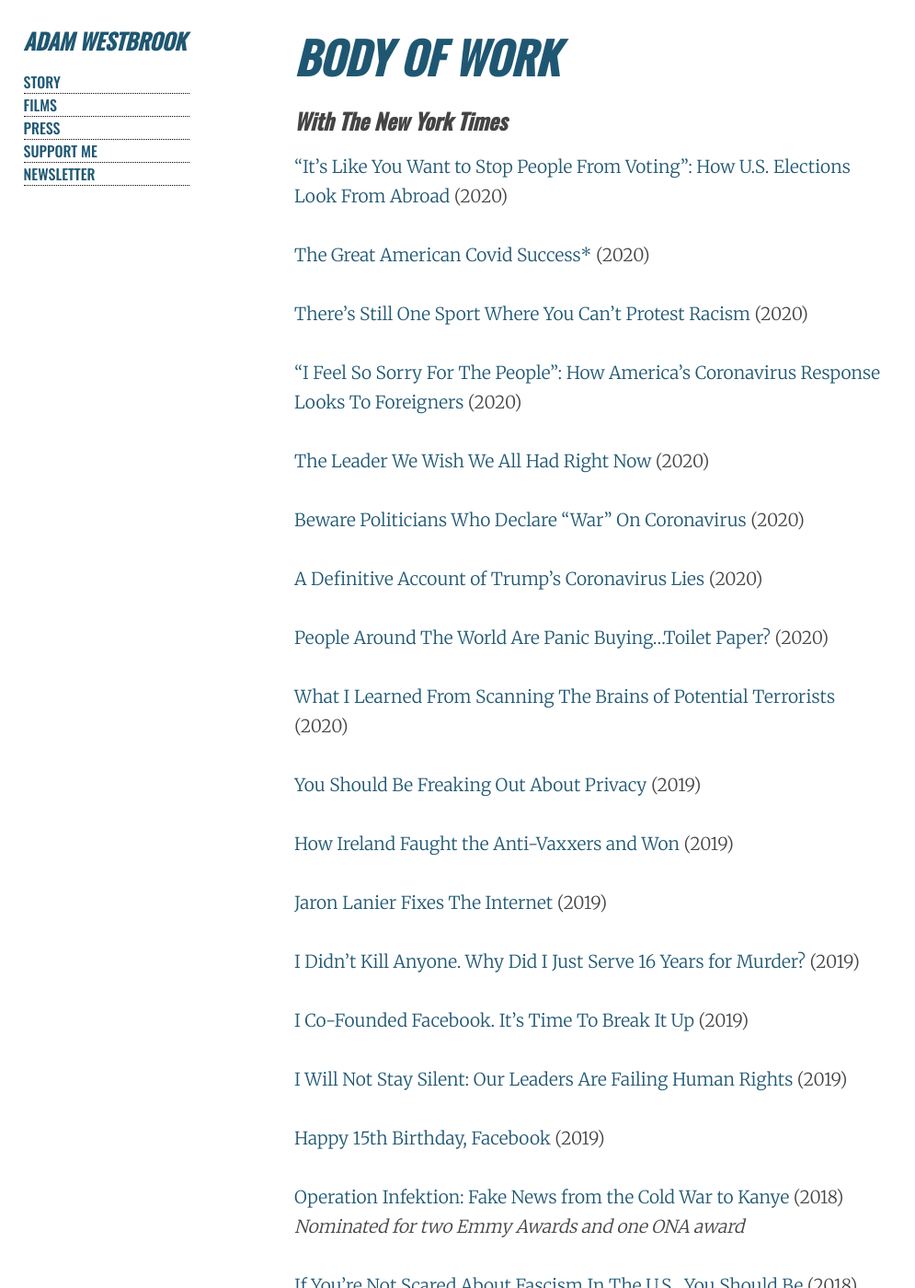
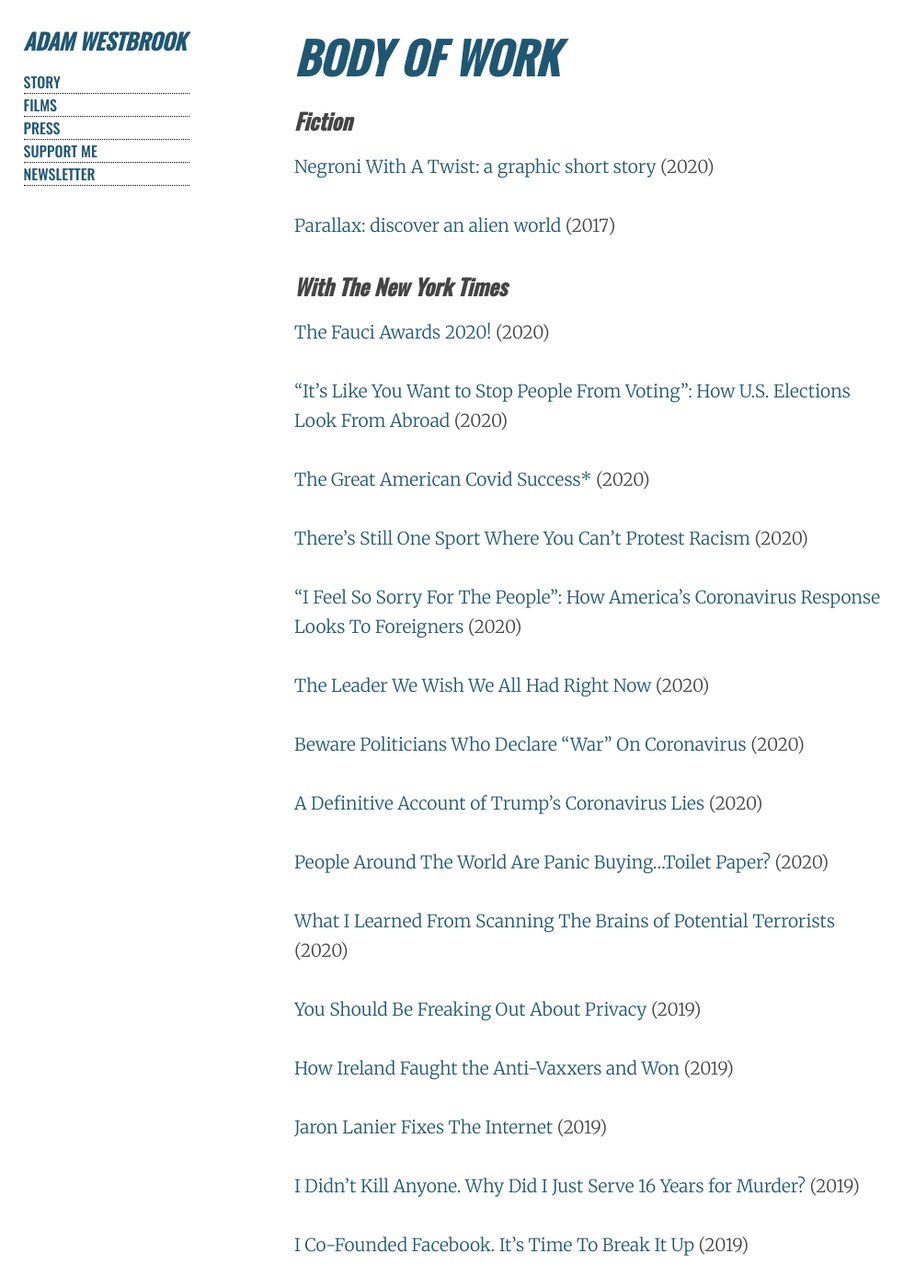
Before and after one commit to AdamWestbrook/adamwestbrook.github.io, a Jekyll site: the page built from films.md, in a window 1280 px wide and 1400 px high. Shown: the whole window at 92% size, without its empty margins (0-995 px from the left). Built offline with Jekyll 4.4.1, drawn with Linux system fonts in a browser that asks for light colours; some of the changed text lies outside the part shown.

Commit message:
Added new films, rearranged order

```diff
--- a/films.md
+++ b/films.md
@@ -1,12 +1,18 @@
 ---
 layout: page
-title: Adam Westbrook - films
+title: Adam Westbrook - Stories
 permalink: /films/
 ---
 # Body of work
 
+## Fiction
+
+- [Negroni With A Twist: a graphic short story](http://adamwestbrook.co.uk/parallax) (2020)
+- [Parallax: discover an alien world](http://adamwestbrook.co.uk/parallax) (2017)
+
 ## With The New York Times
 
+- [The Fauci Awards 2020!](https://www.nytimes.com/2020/11/25/opinion/fauci-public-health-awards.html) (2020)
 - ["It's Like You Want to Stop People From Voting": How U.S. Elections Look From Abroad](https://www.nytimes.com/video/opinion/100000007423440/elections-foreign-voter-reaction.html) (2020)
 - [The Great American Covid Success*](https://www.nytimes.com/video/opinion/100000007352441/us-coronavirus-response-asia.html) (2020)
 - [There's Still One Sport Where You Can't Protest Racism](https://www.nytimes.com/2020/09/07/opinion/gwen-berry-olympics-protest.html) (2020)
```
Also changed, not shown: other parts of films.md (+0 -4 lines).
